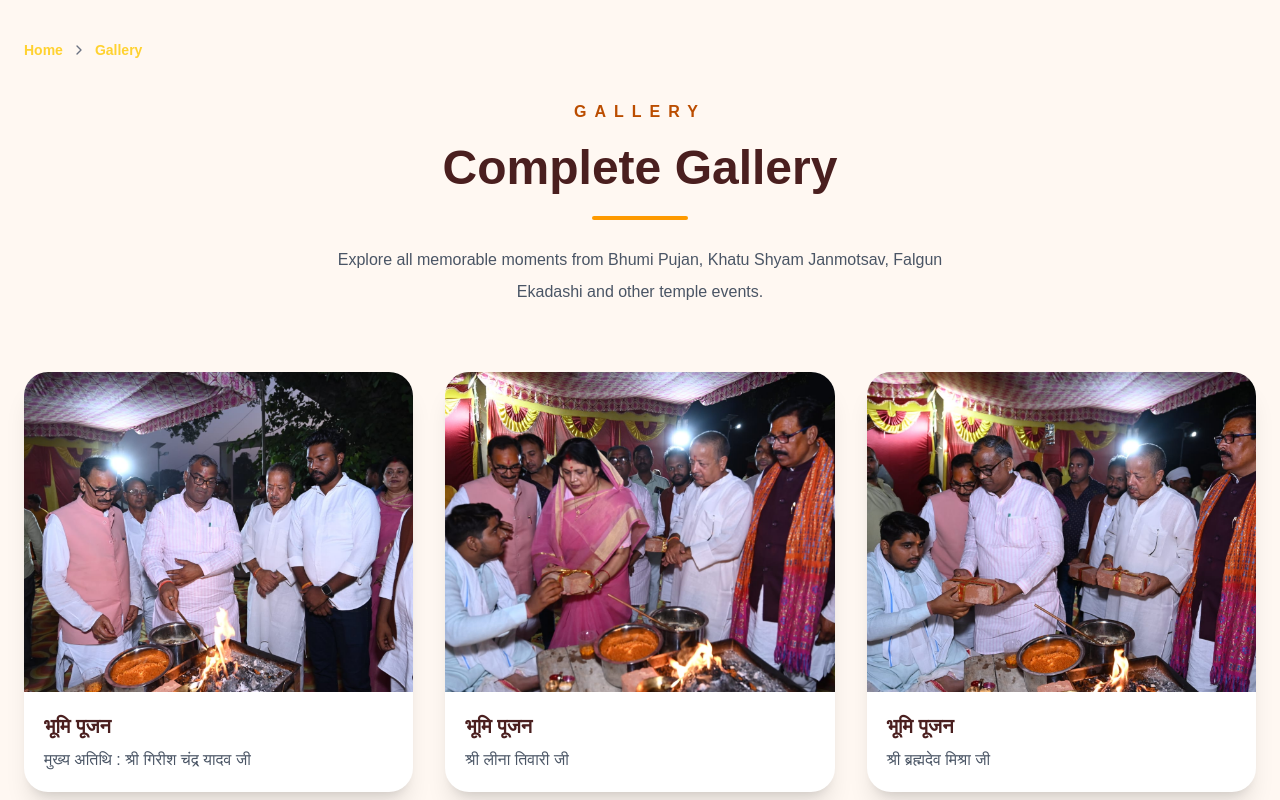
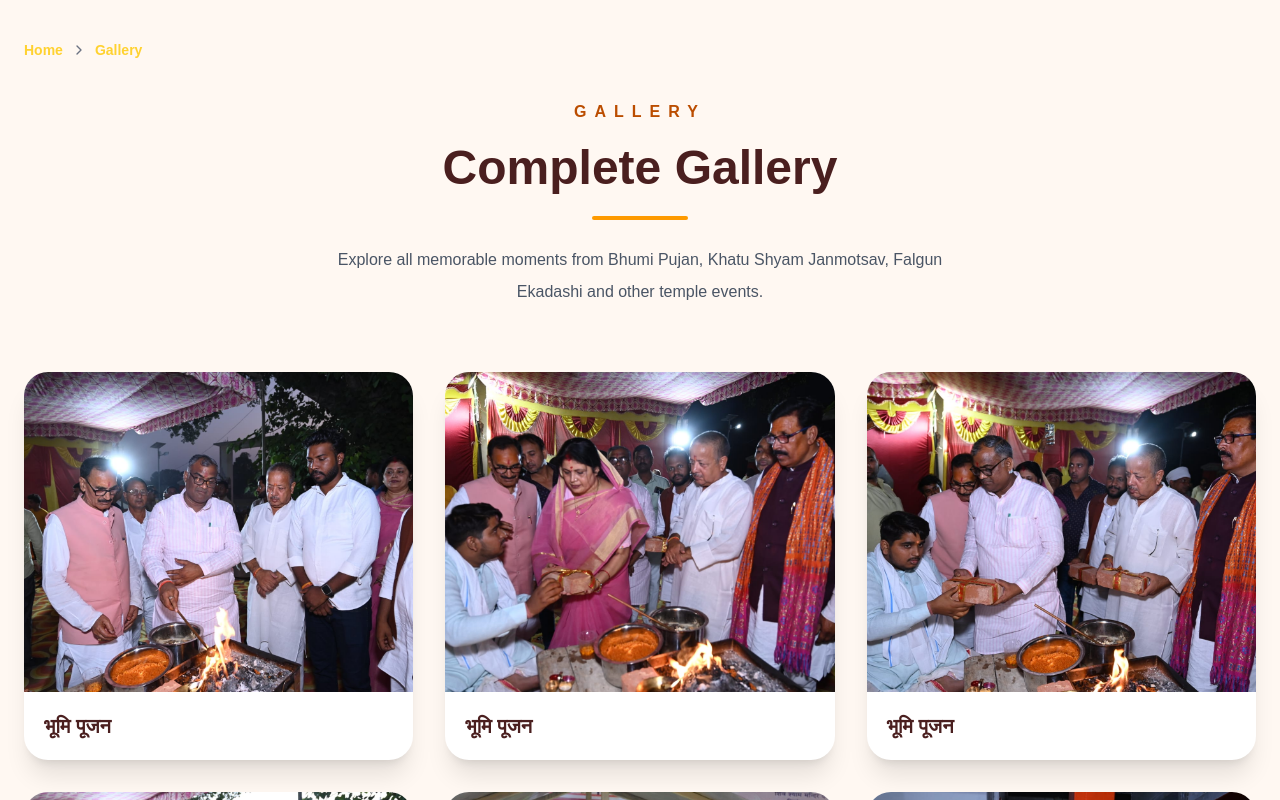
Before and after one commit to Abhishek11032/temple_project, a React (Vite) app: page /gallery in a window 1280 px wide. Shown: the top 800 px of the page. Built offline with nearby package versions, Linux system fonts and the light colour scheme.

Commit message:
Updated the UI

```diff
--- a/src/components/sections/Donate.tsx
+++ b/src/components/sections/Donate.tsx
@@ -4,10 +4,6 @@ import {
   Flower2,
   UtensilsCrossed,
   HeartHandshake,
-  Building2,
-  University,
-  CreditCard,
-  QrCode,
 } from "lucide-react";
 export default function Donate() {
   return (
--- a/src/pages/Gallery.tsx
+++ b/src/pages/Gallery.tsx
@@ -98,7 +98,7 @@ export default function Gallery() {
                   {item.title}
                 </h3>
 
-                <p className="mt-2 text-gray-600">{item.guest}</p>
+                {/* <p className="mt-2 text-gray-600">{item.guest}</p> */}
               </div>
             </div>
           ))}
```
